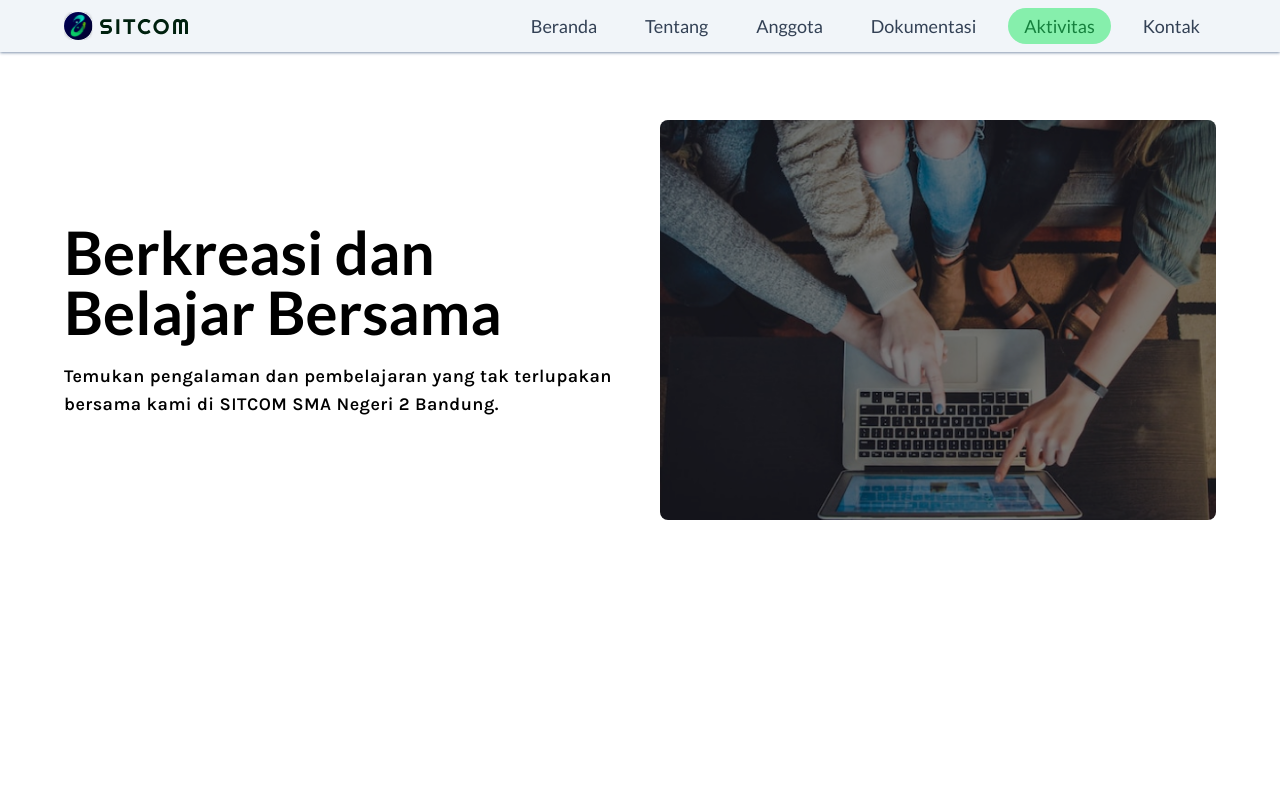
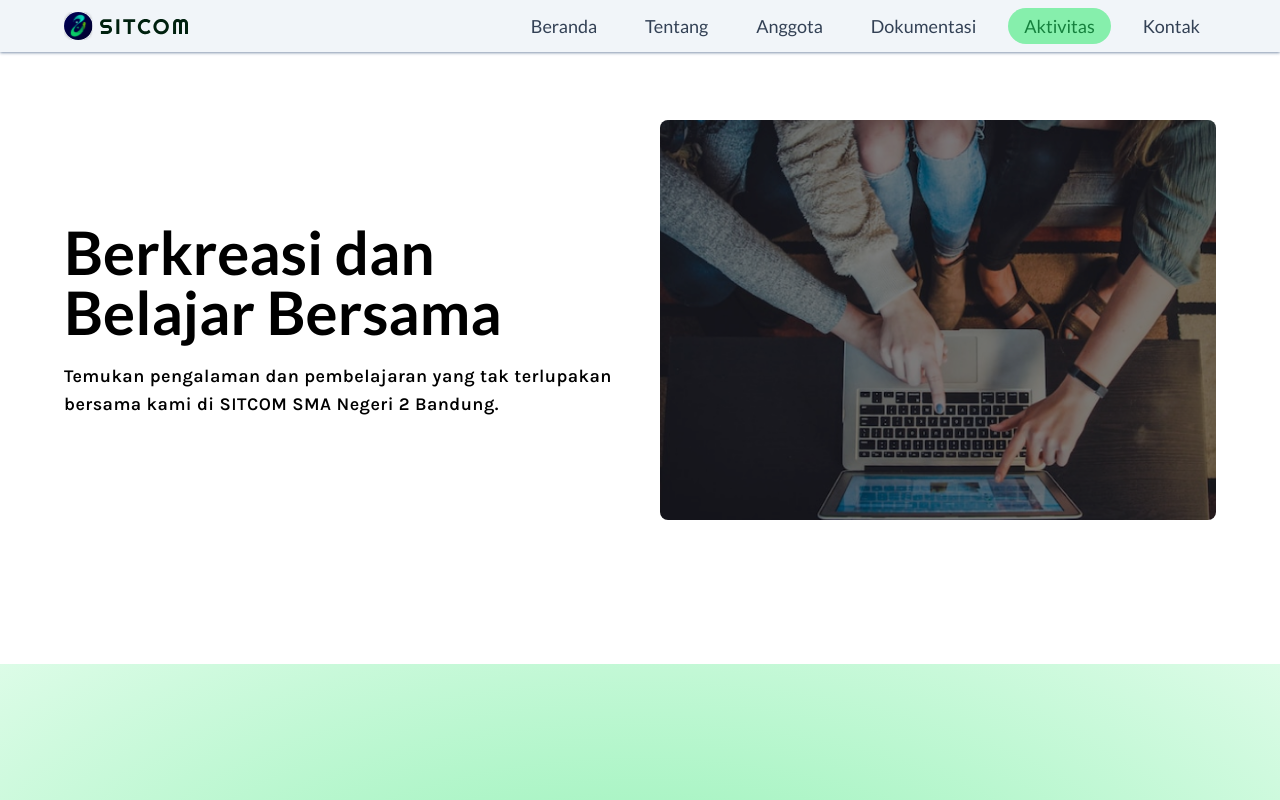
Before and after one commit to sitcomsmanda/sitcom-website, a Next.js app: page /activities in a window 1280 px wide. Shown: the top 800 px of the page. Built offline with nearby package versions, Linux system fonts and the light colour scheme.

Commit message:
rm: All Pages min-h-screen

```diff
--- a/src/app/about/page.tsx
+++ b/src/app/about/page.tsx
@@ -5,7 +5,7 @@ import Contact from "@/layouts/Home/Contact";
 export default function AboutPage() {
   return (
     <main>
-      <section className="min-h-screen pt-20 pb-20 md:mt-14">
+      <section className="py-20 md:mt-14">
         <About />
       </section>
 
--- a/src/app/activities/page.tsx
+++ b/src/app/activities/page.tsx
@@ -5,7 +5,7 @@ import Contact from "@/layouts/Home/Contact";
 export default function ActivitiesPage() {
   return (
     <main>
-      <section className="min-h-screen pb-20 md:pt-14">
+      <section className="pb-20 md:pt-14">
         <Activities />
       </section>
 
--- a/src/app/documentation/page.tsx
+++ b/src/app/documentation/page.tsx
@@ -5,7 +5,7 @@ import Contact from "@/layouts/Home/Contact";
 export default function DocumentationPage() {
   return (
     <main>
-      <section className="min-h-screen pb-20 md:mt-14">
+      <section className="pb-20 md:mt-14">
         <Documentation />
       </section>
 
--- a/src/app/member/page.tsx
+++ b/src/app/member/page.tsx
@@ -5,7 +5,7 @@ import Contact from "@/layouts/Home/Contact";
 export default function MemberPage() {
   return (
     <main>
-      <section className="min-h-screen pb-20 md:mt-14">
+      <section className="pb-20 md:mt-14">
         <Member />
       </section>
 
```
